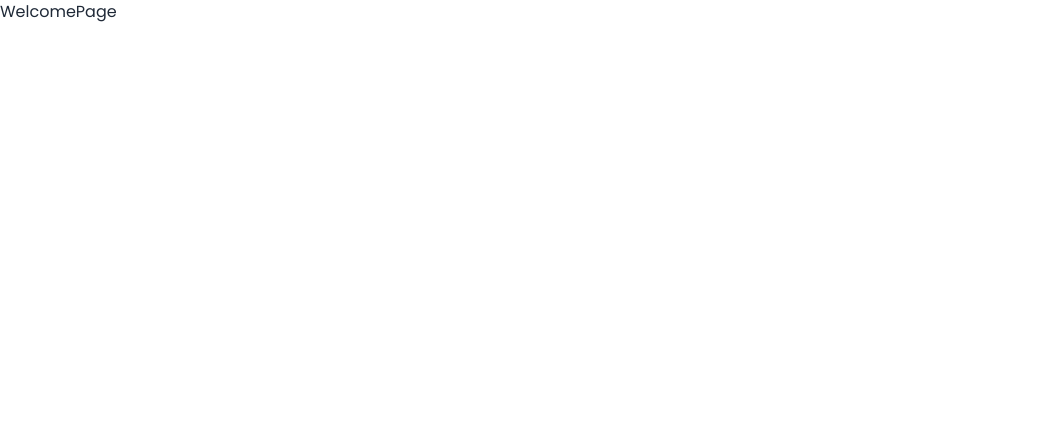
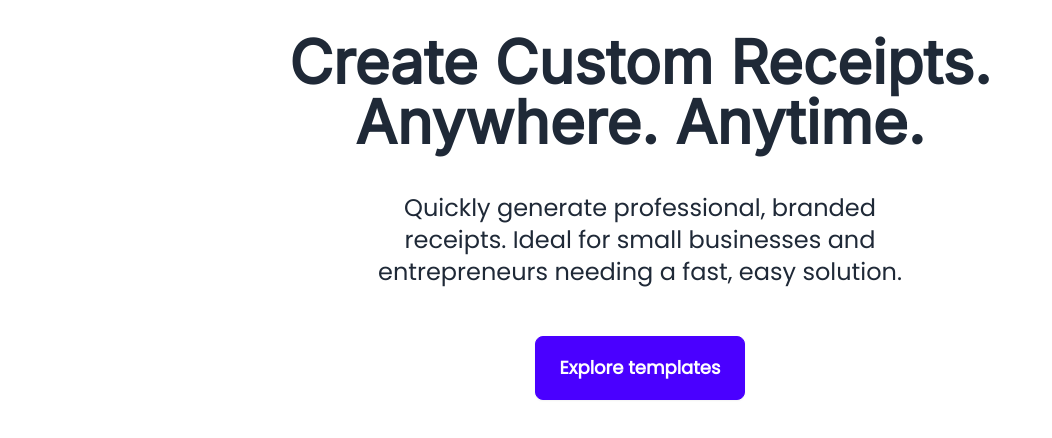
Before and after one commit to perseverance50k/receipt-maker, a Next.js app: page / in a window 1280 px wide. Shown: the top 438 px of the page, without its empty margins (0-1052 px from the left). Built offline with nearby package versions, Linux system fonts and the light colour scheme.

Commit message:
Implemented hero section (WIP)

```diff
--- a/src/app/layout.tsx
+++ b/src/app/layout.tsx
@@ -17,6 +17,10 @@ export interface RootLayoutProps extends PropsWithChildren {}
 const RootLayout: FC<RootLayoutProps> = ({ children }) => {
   return (
     <html lang="en">
+      <meta
+        name="viewport"
+        content="width=device-width, initial-scale=1.0"
+      ></meta>
       <body>{children}</body>
     </html>
   );
--- a/src/ui/pages/WelcomePage/WelcomePage.tsx
+++ b/src/ui/pages/WelcomePage/WelcomePage.tsx
@@ -1,5 +1,13 @@
 import { NextPage } from 'next';
 
+import { HeroSection } from './components';
+
 export const WelcomePage: NextPage = () => {
-  return <main>WelcomePage</main>;
+  return (
+    <main>
+      <div className="flex w-full flex-col gap-5">
+        <HeroSection />
+      </div>
+    </main>
+  );
 };
--- /dev/null
+++ b/src/ui/pages/WelcomePage/components/HeroSection/HeroSection.tsx
@@ -0,0 +1,20 @@
+import { FC } from 'react';
+
+export const HeroSection: FC = () => {
+  return (
+    <div className="py-5 px-4 flex w-full flex-col items-center justify-center gap-5 xs:gap-6 sm:gap-7 md:gap-10 md:py-8 md:px-5 lg:gap-12">
+      <div className="flex flex-col items-center justify-center gap-3 md:gap-6 lg:gap-10">
+        <h1 className="text-[24px] text-center font-black w-[340px] font-inter xs:text-3xl xs:w-[380px] sm:text-4xl sm:w-[450px] md:text-5xl md:w-[600px] lg:text-6xl lg:w-[750px]">
+          Create Custom Receipts. Anywhere. Anytime.
+        </h1>
+        <h3 className="text-sm w-80 text-center xs:text-base xs:w-96 sm:text-lg sm:w-[400px] md:text-xl md:w-[440px] lg:text-2xl lg:w-[530px]">
+          Quickly generate professional, branded receipts. Ideal for small
+          businesses and entrepreneurs needing a fast, easy solution.
+        </h3>
+      </div>
+      <button className="btn btn-primary btn-md text-white sm:btn-lg">
+        Explore templates
+      </button>
+    </div>
+  );
+};
--- /dev/null
+++ b/src/ui/pages/WelcomePage/components/HeroSection/index.ts
@@ -0,0 +1 @@
+export * from './HeroSection';
--- /dev/null
+++ b/src/ui/pages/WelcomePage/components/index.ts
@@ -0,0 +1 @@
+export * from './HeroSection';
--- a/tailwind.config.ts
+++ b/tailwind.config.ts
@@ -3,7 +3,15 @@ import type { Config } from 'tailwindcss';
 const config: Config = {
   content: ['./src/**/*.{js,ts,jsx,tsx,mdx}'],
   theme: {
-    extend: {},
+    extend: {
+      screens: {
+        xs: '440px',
+      },
+      fontFamily: {
+        poppins: ['Poppins', 'sans-serif'],
+        inter: ['Inter', 'sans-serif'],
+      },
+    },
   },
   plugins: [require('daisyui')],
 };
```
